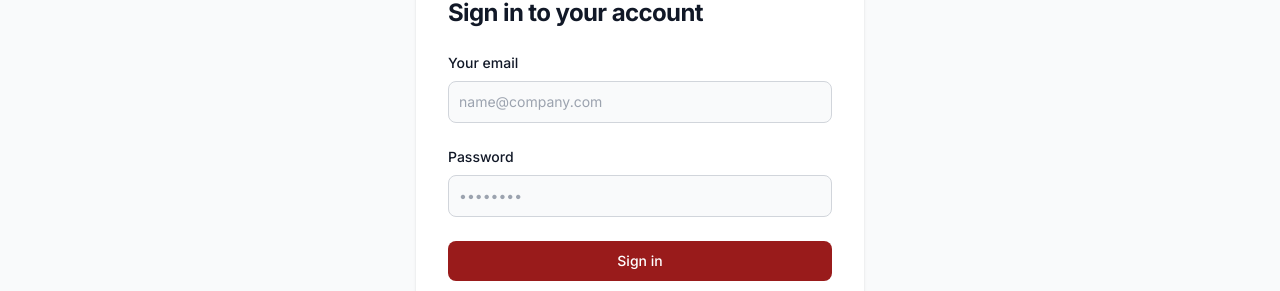
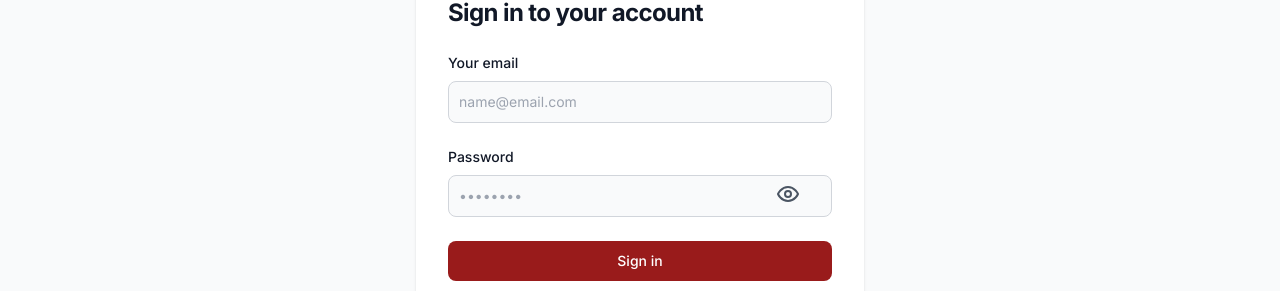
Before and after one commit to arpannnnn/Garbage_Tracking_System, a Next.js app: page /login in a window 1280 px wide. Shown: the part 358-649 px from the top of the page. Built offline with nearby package versions, Linux system fonts and the light colour scheme; no server answers.

Commit message:
label bug fixed and password eye button added

```diff
--- a/components/login.jsx
+++ b/components/login.jsx
@@ -11,6 +11,7 @@ export default function CustomLogin() {
     const emailRef = useRef(null);
     const passRef = useRef(null);
     const [loading, setLoading] = useState(false);
+    const [showPassword, setShowPassword] = useState(false); // State to manage password visibility
     const router = useRouter();
 
     const handleLogin = async (event) => {
@@ -38,11 +39,16 @@ export default function CustomLogin() {
             setLoading(false);
             console.error('Login error:', error);
         });
-    }
+    };
+
+    const togglePasswordVisibility = () => {
+        setShowPassword(!showPassword);
+    };
+
     const imageStyle = {
         borderRadius: '50%',
         border: '1px solid #fff',
-    }
+    };
 
     return (
         <div>
@@ -71,20 +77,31 @@ export default function CustomLogin() {
                                         ref={emailRef}
                                         id="email"
                                         className="bg-gray-50 border border-gray-300 text-gray-900 sm:text-sm rounded-lg focus:ring-primary-600 focus:border-primary-600 block w-full p-2.5 dark:bg-gray-700 dark:border-gray-600 dark:placeholder-gray-400 dark:text-white dark:focus:ring-blue-500 dark:focus:border-blue-500"
-                                        placeholder="name@company.com"
+                                        placeholder="name@email.com"
                                         required
                                     />
                                 </div>
-                                <div>
+                                <div className="relative">
                                     <label htmlFor="password" className="block mb-2 text-sm font-medium text-gray-900 dark:text-white">Password</label>
                                     <input
-                                        type="password"
+                                        type={showPassword ? "text" : "password"}
                                         ref={passRef}
                                         id="password"
                                         placeholder="••••••••"
                                         className="bg-gray-50 border border-gray-300 text-gray-900 sm:text-sm rounded-lg focus:ring-primary-600 focus:border-primary-600 block w-full p-2.5 dark:bg-gray-700 dark:border-gray-600 dark:placeholder-gray-400 dark:text-white dark:focus:ring-blue-500 dark:focus:border-blue-500"
                                         required
                                     />
+                                    <button
+                                        type="button"
+                                        onClick={togglePasswordVisibility}
+                                        className="absolute inset-y-0 right-2 -mb-6 flex items-center px-6 text-gray-600 dark:text-gray-400"
+                                    >
+                                        {showPassword ? (
+                                            <svg xmlns="http://www.w3.org/2000/svg" width="24" height="24" viewBox="0 0 24 24" fill="none" stroke="currentColor" strokeWidth="2" strokeLinecap="round" strokeLinejoin="round" className="lucide lucide-eye-off"><path d="M9.88 9.88a3 3 0 1 0 4.24 4.24"/><path d="M10.73 5.08A10.43 10.43 0 0 1 12 5c7 0 10 7 10 7a13.16 13.16 0 0 1-1.67 2.68"/><path d="M6.61 6.61A13.526 13.526 0 0 0 2 12s3 7 10 7a9.74 9.74 0 0 0 5.39-1.61"/><line x1="2" x2="22" y1="2" y2="22"/></svg>
+                                        ) : (
+                                            <svg xmlns="http://www.w3.org/2000/svg" width="24" height="24" viewBox="0 0 24 24" fill="none" stroke="currentColor" strokeWidth="2" strokeLinecap="round" strokeLinejoin="round" className="lucide lucide-eye"><path d="M2 12s3-7 10-7 10 7 10 7-3 7-10 7-10-7-10-7Z"/><circle cx="12" cy="12" r="3"/></svg>
+                                        )}
+                                    </button>
                                 </div>
                                 <button
                                     type="submit"
@@ -93,7 +110,6 @@ export default function CustomLogin() {
                                 >
                                     {loading ? 'Loading...' : 'Sign in'}
                                 </button>
-
                                 <p className="text-sm font-light text-gray-500 dark:text-gray-400">
                                     Don’t have an account yet? <Link href="/register" className="font-medium text-primary-600 hover:underline dark:text-primary-500">Sign up</Link>
                                 </p>
--- a/components/overview.tsx
+++ b/components/overview.tsx
@@ -4,7 +4,6 @@ import React, { useState, useEffect } from 'react';
 import { Bar, BarChart, ResponsiveContainer, XAxis, YAxis, Tooltip } from 'recharts';
 import { database } from '../firebase/firebase';
 import { ref, onValue, off } from "firebase/database";
-
 
 const transformDataForChart = (notifications) => {
     return notifications.map(notification => {
@@ -24,9 +23,8 @@ const transformDataForChart = (notifications) => {
     });
 };
 
-
 const CustomTooltip = ({ active, payload, label }) => {
-    if (active && payload && payload.length) {
+    if (active && payload && payload.length && label) {
         return (
             <div className="bg-white p-2 shadow-lg rounded">
                 <p className="label">{`Date & Time: ${label.replace('\n', ' ')}`}</p>
@@ -36,7 +34,6 @@ const CustomTooltip = ({ active, payload, label }) => {
     }
     return null;
 };
-
 
 const CustomTick = ({ x, y, payload }) => {
     const lines = payload.value.split('\n');
@@ -52,7 +49,6 @@ const CustomTick = ({ x, y, payload }) => {
         </g>
     );
 };
-
 
 export function Overview() {
     const [chartData, setChartData] = useState([]);
--- a/components/register.jsx
+++ b/components/register.jsx
@@ -296,6 +296,7 @@ export default function CustomRegister() {
                         height={700}
                         style={imageStyle}
                         alt=""
+                        priority={true}
                     />
                 </div>
             </div>
```
